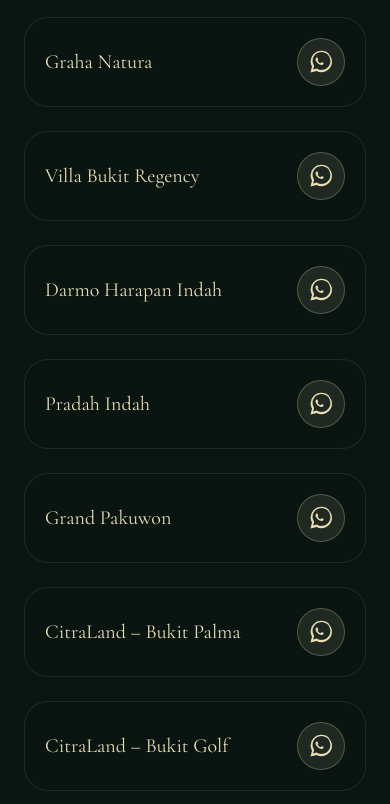
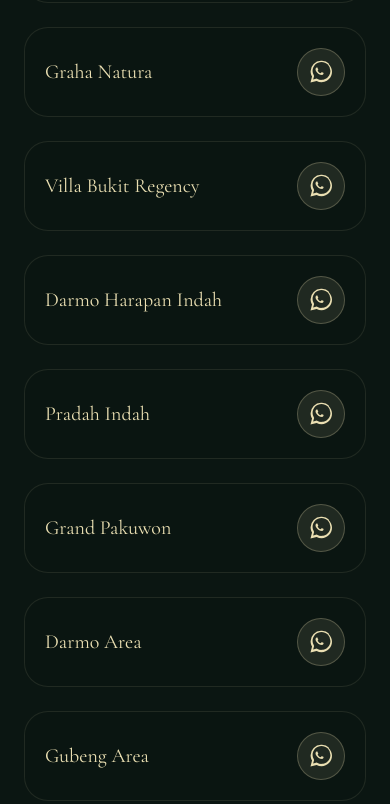
Before and after one commit to timothykusardi/pak-sayur, a Next.js app: page /club in a window 390 px wide. Shown: the part 1193-1997 px from the top of the page. Built offline with nearby package versions, Linux system fonts and the light colour scheme.

Commit message:
fixing club whatsapp group links and contact phone number

```diff
--- a/src/app/club/page.tsx
+++ b/src/app/club/page.tsx
@@ -7,60 +7,188 @@
 
 /* ============================= Types & Data ============================= */
 
-type AreaId = 'all' | 'barat' | 'timur';
+type AreaId = 'all' | 'barat' | 'tengah' | 'selatan' | 'timur';
 
 type Estate = {
   id: string;
   name: string;
-  area: Exclude<AreaId, 'all'>; // only 'barat' | 'timur'
+  area: Exclude<AreaId, 'all'>; // 'barat' | 'tengah' | 'selatan' | 'timur'
+  waGroupUrl: string;           // link undangan grup WhatsApp
 };
 
-// List perumahan — same as before, just no blocks:
+// List perumahan / area + link grup WhatsApp
 const ESTATES: Estate[] = [
   /* --- SURABAYA BARAT --- */
-  { id: 'graha-family',        name: 'Graha Family',        area: 'barat' },
-  { id: 'royal-residence',     name: 'Royal Residence',     area: 'barat' },
-  { id: 'dian-istana',         name: 'Dian Istana',         area: 'barat' },
-  { id: 'wisata-bukit-mas',    name: 'Wisata Bukit Mas',    area: 'barat' },
-  { id: 'villa-bukit-mas',     name: 'Villa Bukit Mas',     area: 'barat' },
-  { id: 'graha-natura',        name: 'Graha Natura',        area: 'barat' },
-  { id: 'villa-bukit-regency', name: 'Villa Bukit Regency', area: 'barat' },
-  { id: 'darmo-harapan',       name: 'Darmo Harapan Indah', area: 'barat' },
-  { id: 'pradah-indah',        name: 'Pradah Indah',        area: 'barat' },
-  { id: 'grand-pakuwon',       name: 'Grand Pakuwon',       area: 'barat' },
-  { id: 'citraland-bukit-palma', name: 'CitraLand – Bukit Palma', area: 'barat' },
-  { id: 'citraland-bukit-golf',  name: 'CitraLand – Bukit Golf',  area: 'barat' },
-  { id: 'taman-puspa-indah',   name: 'Taman Puspa Indah (CitraLand)', area: 'barat' },
+  {
+    id: 'graha-family',
+    name: 'Graha Family',
+    area: 'barat',
+    waGroupUrl: 'https://chat.whatsapp.com/J7G80pQMt5NA5N7l7ex2Oi',
+  },
+  {
+    id: 'royal-residence',
+    name: 'Royal Residence',
+    area: 'barat',
+    waGroupUrl: 'https://chat.whatsapp.com/KGZn2SmrdZOG5IyIUDB0ez',
+  },
+  {
+    id: 'dian-istana',
+    name: 'Dian Istana',
+    area: 'barat',
+    waGroupUrl: 'https://chat.whatsapp.com/Kk9VCDA3bFI9jDYzTwm59h',
+  },
+  {
+    id: 'wisata-bukit-mas',
+    name: 'Wisata Bukit Mas',
+    area: 'barat',
+    waGroupUrl: 'https://chat.whatsapp.com/DL2IhVJmgVO8Br8qQPGHEL',
+  },
+  {
+    id: 'villa-bukit-mas',
+    name: 'Villa Bukit Mas',
+    area: 'barat',
+    waGroupUrl: 'https://chat.whatsapp.com/Ly69Pp6lnktHvmgQe43yAm',
+  },
+  {
+    id: 'graha-natura',
+    name: 'Graha Natura',
+    area: 'barat',
+    waGroupUrl: 'https://chat.whatsapp.com/HWn5MC1gshKG1Z3uAnd9JW',
+  },
+  {
+    id: 'villa-bukit-regency',
+    name: 'Villa Bukit Regency',
+    area: 'barat',
+    waGroupUrl: 'https://chat.whatsapp.com/B6HbIp0GH9f0LXedyZaeg9',
+  },
+  {
+    id: 'darmo-harapan',
+    name: 'Darmo Harapan Indah',
+    area: 'barat',
+    waGroupUrl: 'https://chat.whatsapp.com/FENup9R4JBiAAGTbcVQ8tD',
+  },
+  {
+    id: 'pradah-indah',
+    name: 'Pradah Indah',
+    area: 'barat',
+    waGroupUrl: 'https://chat.whatsapp.com/HbqPWC3xSJi3l6pyW1mrId',
+  },
+  {
+    id: 'grand-pakuwon',
+    name: 'Grand Pakuwon',
+    area: 'barat',
+    waGroupUrl: 'https://chat.whatsapp.com/IqVt1SPONKHH58hAGlZtxX',
+  },
+
+  /* --- SURABAYA TENGAH --- */
+  {
+    id: 'darmo-area',
+    name: 'Darmo Area',
+    area: 'tengah',
+    waGroupUrl: 'https://chat.whatsapp.com/J84aLsXpN3pF4E6gQz2Be5',
+  },
+  {
+    id: 'gubeng-area',
+    name: 'Gubeng Area',
+    area: 'tengah',
+    waGroupUrl: 'https://chat.whatsapp.com/Bvkc6ToNPCjDth16G9xAks',
+  },
+
+  /* --- SURABAYA SELATAN --- */
+  {
+    id: 'margorejo-area',
+    name: 'Margorejo Area',
+    area: 'selatan',
+    waGroupUrl: 'https://chat.whatsapp.com/BlIBkz71KvJAHJmvqKGkRa',
+  },
+  {
+    id: 'jemursari-area',
+    name: 'Jemursari Area',
+    area: 'selatan',
+    waGroupUrl: 'https://chat.whatsapp.com/IS8XWDCFUPc4dsAT35ELzU',
+  },
+  {
+    id: 'ketintang-area',
+    name: 'Ketintang Area',
+    area: 'selatan',
+    waGroupUrl: 'https://chat.whatsapp.com/BbiRIV1v9hhFyAtPlR9tQ0',
+  },
 
   /* --- SURABAYA TIMUR --- */
-  { id: 'pakuwon-city',        name: 'Pakuwon City',        area: 'timur' },
-  { id: 'kertajaya-indah',     name: 'Kertajaya Indah Regency', area: 'timur' },
-  { id: 'dharmahusada-indah',  name: 'Dharmahusada Indah',  area: 'timur' },
-  { id: 'galaxy-bumi-permai',  name: 'Galaxy Bumi Permai',  area: 'timur' },
-  { id: 'puri-galaxy',         name: 'Puri Galaxy',         area: 'timur' },
-  { id: 'manyar-residence',    name: 'Manyar Residence',    area: 'timur' },
-  { id: 'mulyosari',           name: 'Mulyosari Area',      area: 'timur' },
-  { id: 'sutorejo-prima',      name: 'Sutorejo Prima',      area: 'timur' },
-  { id: 'east-coast-res',      name: 'East Coast Residence',area: 'timur' },
-  { id: 'laguna-residence',    name: 'Laguna Residence',    area: 'timur' },
+  {
+    id: 'pakuwon-city',
+    name: 'Pakuwon City',
+    area: 'timur',
+    waGroupUrl: 'https://chat.whatsapp.com/JWMrfsTSSWVAMt5WTZT0Xy',
+  },
+  {
+    id: 'kertajaya-indah',
+    name: 'Kertajaya Indah Regency',
+    area: 'timur',
+    waGroupUrl: 'https://chat.whatsapp.com/D3j4DI1rhyk3DmiWEbQcUl',
+  },
+  {
+    id: 'dharmahusada-indah',
+    name: 'Dharmahusada Indah',
+    area: 'timur',
+    waGroupUrl: 'https://chat.whatsapp.com/Fp1UQOTnJWg1IkiJ4YmHG9',
+  },
+  {
+    id: 'galaxy-bumi-permai',
+    name: 'Galaxy Bumi Permai',
+    area: 'timur',
+    waGroupUrl: 'https://chat.whatsapp.com/B8yVlpnnUeAE9Hw2cXOW6N',
+  },
+  {
+    id: 'puri-galaxy',
+    name: 'Puri Galaxy',
+    area: 'timur',
+    waGroupUrl: 'https://chat.whatsapp.com/LvTcrGKfLy293eoX06PhQY',
+  },
+  {
+    id: 'manyar-residence',
+    name: 'Manyar Residence',
+    area: 'timur',
+    waGroupUrl: 'https://chat.whatsapp.com/LF5Pse0W4z0JzOZ7ZIN5uW',
+  },
+  {
+    id: 'mulyosari-area',
+    name: 'Mulyosari Area',
+    area: 'timur',
+    waGroupUrl: 'https://chat.whatsapp.com/HVg97N79f3s2XERy7xszkz',
+  },
+  {
+    id: 'sutorejo-prima',
+    name: 'Sutorejo Prima',
+    area: 'timur',
+    waGroupUrl: 'https://chat.whatsapp.com/HVg97N79f3s2XERy7xszkz',
+  },
+  {
+    id: 'east-coast-res',
+    name: 'East Coast Residence',
+    area: 'timur',
+    waGroupUrl: 'https://chat.whatsapp.com/Iuq7nCQ1tS3IKshcnH0wjX',
+  },
+  {
+    id: 'laguna-residence',
+    name: 'Laguna Residence',
+    area: 'timur',
+    waGroupUrl: 'https://chat.whatsapp.com/Hh9zqjkHGENB07kGD0STI2',
+  },
 ];
 
 /* ============================== Utilities ============================== */
 
-// Build a direct WA chat link to your business number, prefilled with estate name.
-// Change the number/message below if needed.
-const BUSINESS_WA = '628132020531';
-function waLinkFor(estateName: string) {
-  const text = `Halo Pak Sayur, saya dari perumahan ${estateName}. Mohon info jadwal kunjungan dan cara bergabung Klub Privé.
-Nama:
-Blok/Alamat:
-Catatan:`;
-  return `https://wa.me/${BUSINESS_WA}?text=${encodeURIComponent(text)}`;
+// WA bisnis hanya untuk tombol "Minta Perumahan Baru"
+const BUSINESS_WA = '6285190653341';
+
+function waLinkFor(estate: Estate) {
+  // Semua estate di atas sudah punya waGroupUrl → langsung pakai
+  return estate.waGroupUrl;
 }
 
 /* ============================== UI Components ============================== */
 
-// WhatsApp SVG icon (gold-friendly)
 function WaIcon({ className = 'h-6 w-6' }: { className?: string }) {
   return (
     <svg
@@ -76,18 +204,19 @@
   );
 }
 
-// Single-button card: Estate name + WA icon on the right
-function EstateCard({ name }: { name: string }) {
+function EstateCard({ estate }: { estate: Estate }) {
+  const label = `Gabung grup WhatsApp ${estate.name}`;
+
   return (
     <div className="card p-5 flex items-center justify-between">
-      <div className="font-serif text-xl">{name}</div>
+      <div className="font-serif text-xl">{estate.name}</div>
 
       <a
-        href={waLinkFor(name)}
+        href={waLinkFor(estate)}
         target="_blank"
         rel="noopener noreferrer"
-        aria-label={`Chat WhatsApp untuk ${name}`}
-        title={`Chat WhatsApp untuk ${name}`}
+        aria-label={label}
+        title={label}
         className="
           inline-flex h-12 w-12 items-center justify-center
           rounded-full border border-gold/25 bg-gold/10
@@ -134,10 +263,12 @@
         </div>
 
         <div className="mx-auto max-w-3xl text-center">
-          <h1 className="font-serif text-5xl leading-tight md:text-6xl">Pak Sayur Privé Club</h1>
+          <h1 className="font-serif text-5xl leading-tight md:text-6xl">
+            Pak Sayur Privé Club
+          </h1>
           <p className="mt-3 text-lg text-goldmuted">
-            Pilih <span className="text-gold">perumahan</span> Anda, lalu klik ikon WhatsApp
-            untuk chat langsung dengan admin Pak Sayur (jadwal kunjungan, promo, & concierge RT/RW).
+            Pilih <span className="text-gold">perumahan / area</span> Anda, lalu klik ikon WhatsApp
+            untuk langsung bergabung ke grup resmi Pak Sayur Privé Club.
           </p>
         </div>
       </section>
@@ -150,7 +281,7 @@
             <input
               value={q}
               onChange={(e) => setQ(e.target.value)}
-              placeholder="Cari perumahan… (contoh: Graha, Royal, Pakuwon)"
+              placeholder="Cari perumahan/area… (contoh: Graha, Royal, Margorejo)"
               className="w-full rounded-xl border border-gold/15 bg-deep2 px-4 py-2 text-gold placeholder:text-goldmuted focus:outline-none focus:ring-1 focus:ring-gold/30"
             />
           </div>
@@ -158,9 +289,11 @@
           {/* Area chips */}
           <div className="flex flex-wrap gap-2">
             {([
-              { id: 'all',  label: 'Semua Surabaya' },
-              { id: 'barat', label: 'Surabaya Barat' },
-              { id: 'timur', label: 'Surabaya Timur' },
+              { id: 'all',     label: 'Semua Surabaya' },
+              { id: 'barat',   label: 'Surabaya Barat' },
+              { id: 'tengah',  label: 'Surabaya Tengah' },
+              { id: 'selatan', label: 'Surabaya Selatan' },
+              { id: 'timur',   label: 'Surabaya Timur' },
             ] as { id: AreaId; label: string }[]).map((chip) => (
               <button
                 key={chip.id}
@@ -179,7 +312,7 @@
           {/* Ask for new estate */}
           <a
             href={`https://wa.me/${BUSINESS_WA}?text=${encodeURIComponent(
-              'Halo admin Pak Sayur, saya mau request penambahan perumahan baru untuk Klub Privé: [TULIS NAMA PERUMAHAN]. Terima kasih!'
+              'Halo admin Pak Sayur, saya mau request penambahan perumahan/area baru untuk Klub Privé: [TULIS NAMA PERUMAHAN/AREA]. Terima kasih!'
             )}`}
             target="_blank"
             rel="noopener noreferrer"
@@ -193,7 +326,7 @@
       {/* LIST */}
       <div className="mt-8 grid gap-6 sm:grid-cols-2 lg:grid-cols-3">
         {filtered.map((e) => (
-          <EstateCard key={e.id} name={e.name} />
+          <EstateCard key={e.id} estate={e} />
         ))}
       </div>
 
@@ -206,11 +339,13 @@
 
       {/* FOOTER NAV */}
       <div className="mt-12 flex justify-center gap-3">
-        <Link href="/" className="btn">Kembali ke Home</Link>
+        <Link href="/" className="btn">
+          Kembali ke Home
+        </Link>
       </div>
 
       <div className="mt-8 text-center text-sm text-goldmuted">
-        Daftar perumahan di atas bersifat indikatif (tidak semua tercantum). Jika perumahan Anda belum ada,
+        Daftar perumahan/area di atas bersifat indikatif. Jika perumahan/area Anda belum ada,
         silakan klik <span className="text-gold">“Minta Perumahan Baru”</span>.
       </div>
     </main>
--- a/src/app/kontak/page.tsx
+++ b/src/app/kontak/page.tsx
@@ -4,7 +4,7 @@
 import Link from 'next/link';
 import { useState } from 'react';
 
-const ADMIN_WA = '628132020531';
+const ADMIN_WA = '6285190653341';
 
 function WaIcon({ className = 'h-5 w-5' }: { className?: string }) {
   return (
@@ -76,7 +76,7 @@
         <div className="card p-6">
           <h2 className="font-serif text-2xl">Gabung Privé Club (Disarankan)</h2>
           <p className="mt-2 text-goldmuted">
-            Dapatkan info jadwal per blok & prioritas stok. Klik untuk memilih perumahan & blok,
+            Dapatkan info jadwal per perumahan & prioritas stok. Klik untuk memilih perumahan,
             lalu bergabung ke grup WhatsApp.
           </p>
           <Link href="/club" className="btn btn-primary mt-4 inline-flex items-center gap-2">
```
